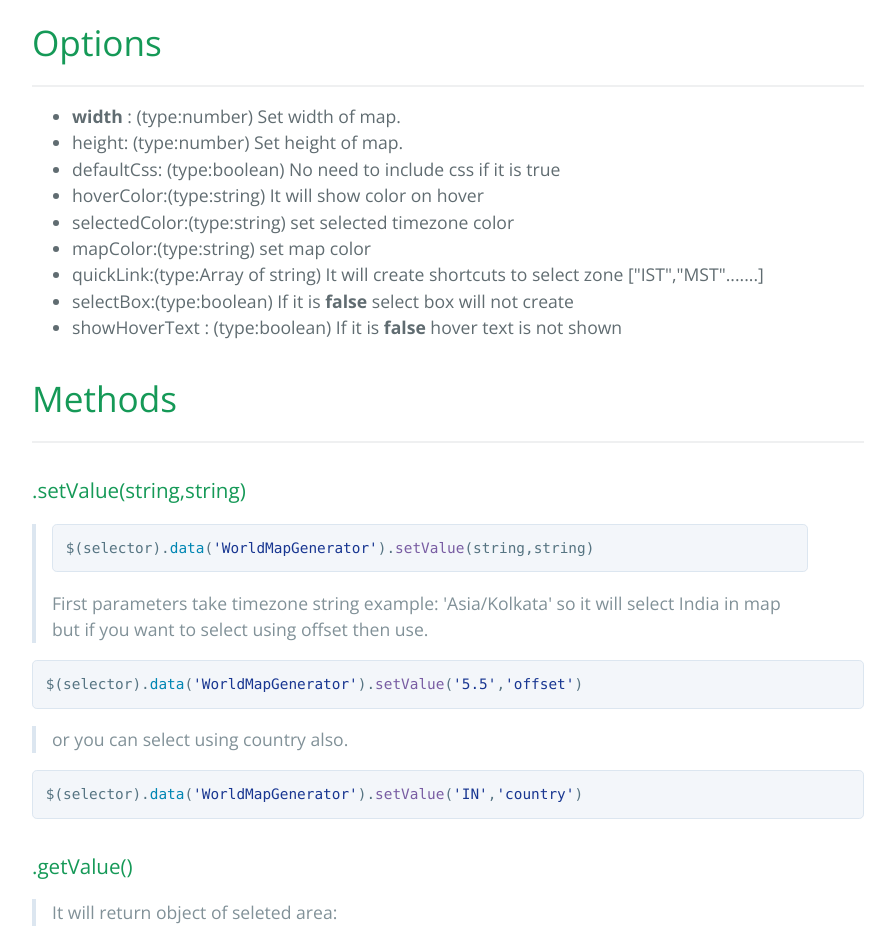
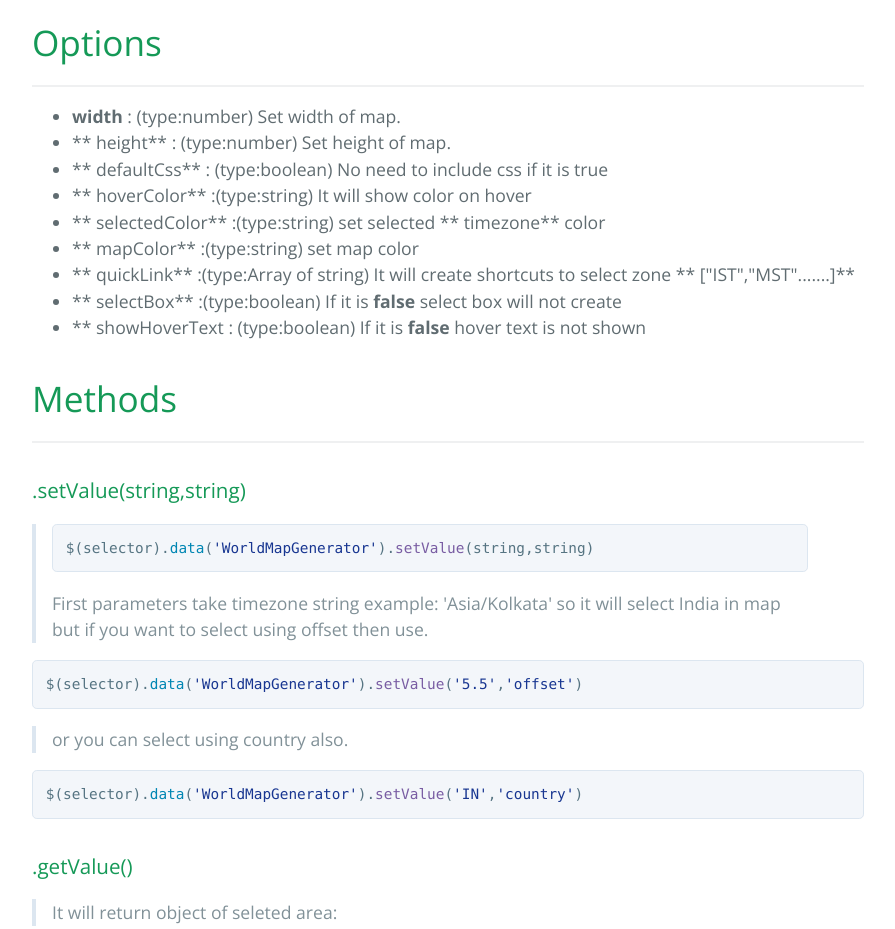
Before and after one commit to kevalbhatt/timezone-picker, a plain HTML site: page index.html in a window 1280 px wide. Shown: the part 1720-2649 px from the top of the page, without its empty margins (192-1087 px from the left). Drawn offline with nearby package versions, Linux system fonts and the light colour scheme.

Commit message:
Create gh-pages branch via GitHub

```diff
--- a/index.html
+++ b/index.html
@@ -8,16 +8,6 @@
     <link href='https://fonts.googleapis.com/css?family=Open+Sans:400,700' rel='stylesheet' type='text/css'>
     <link rel="stylesheet" type="text/css" href="stylesheets/stylesheet.css" media="screen">
     <link rel="stylesheet" type="text/css" href="stylesheets/github-light.css" media="screen">
-    <script>
-  (function(i,s,o,g,r,a,m){i['GoogleAnalyticsObject']=r;i[r]=i[r]||function(){
-  (i[r].q=i[r].q||[]).push(arguments)},i[r].l=1*new Date();a=s.createElement(o),
-  m=s.getElementsByTagName(o)[0];a.async=1;a.src=g;m.parentNode.insertBefore(a,m)
-  })(window,document,'script','//www.google-analytics.com/analytics.js','ga');
-
-  ga('create', 'UA-70749255-1', 'auto');
-  ga('send', 'pageview');
-
-</script>
   </head>
   <body>
     <section class="page-header">
@@ -85,14 +75,14 @@ select and get timezone value of selected area.</p>
 <ul>
 <li>
 <strong>width</strong> : (type:number) Set width of map.</li>
-<li>height: (type:number) Set height of map.</li>
-<li>defaultCss: (type:boolean)  No need to include css if it is true</li>
-<li>hoverColor:(type:string) It will show color on hover </li>
-<li>selectedColor:(type:string) set selected timezone color</li>
-<li>mapColor:(type:string) set map color</li>
-<li>quickLink:(type:Array of string) It will create shortcuts to select zone ["IST","MST".......]</li>
-<li>selectBox:(type:boolean) If it is <strong>false</strong> select box will not create</li>
-<li>showHoverText : (type:boolean)  If it is <strong>false</strong> hover text is not shown</li>
+<li>** height** : (type:number) Set height of map.</li>
+<li>** defaultCss** : (type:boolean)  No need to include css if it is true</li>
+<li>** hoverColor** :(type:string) It will show color on hover </li>
+<li>** selectedColor** :(type:string) set selected ** timezone**  color</li>
+<li>** mapColor** :(type:string) set map color</li>
+<li>** quickLink** :(type:Array of string) It will create shortcuts to select zone ** ["IST","MST".......]** </li>
+<li>** selectBox** :(type:boolean) If it is <strong>false</strong> select box will not create</li>
+<li>** showHoverText : (type:boolean)  If it is <strong>false</strong> hover text is not shown</li>
 </ul>
 
 <h1>
```
Also changed, not shown: params.json (+1 -1 lines).
